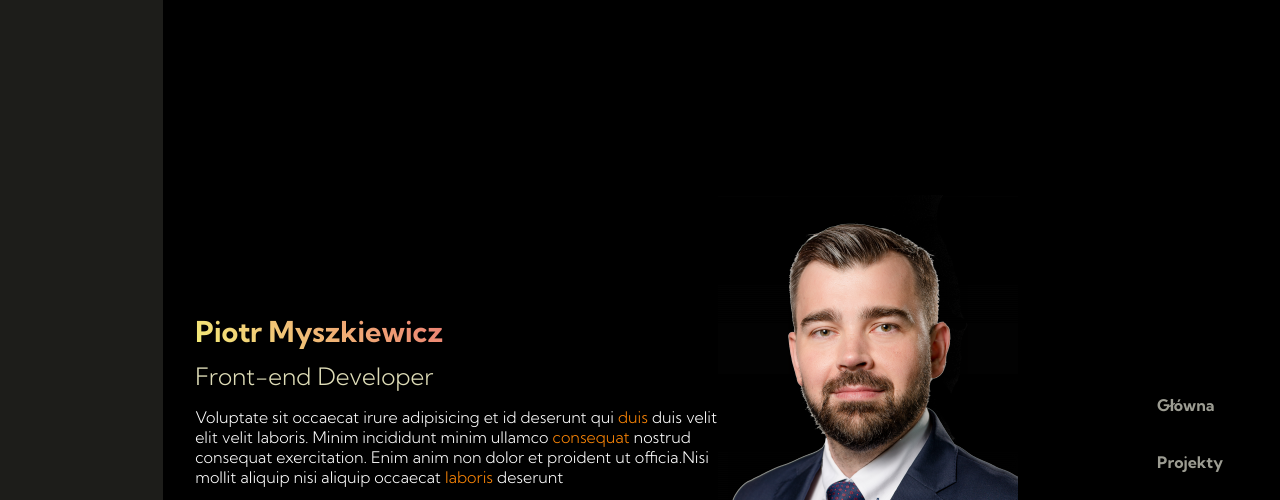
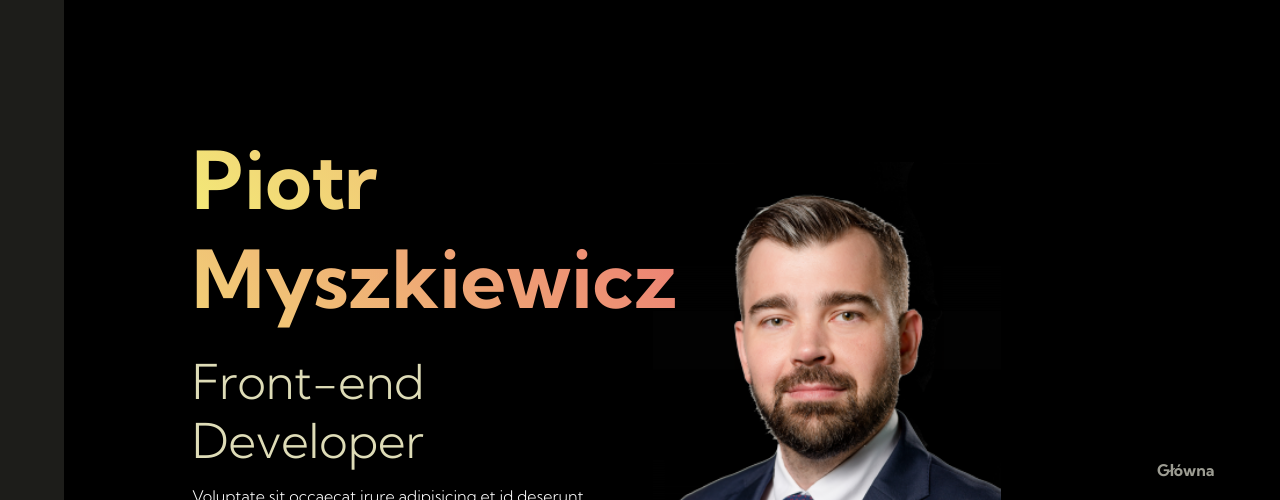
Before and after one commit to mycak/contactSite--portfolio, a React app: page / in a window 1280 px wide. Shown: the top 500 px of the page. Built offline with nearby package versions, Linux system fonts and the light colour scheme.

Commit message:
next progress

```diff
--- a/src/components/Header.js
+++ b/src/components/Header.js
@@ -1,10 +1,33 @@
-import React from 'react';
+import React, { useEffect } from 'react';
 import '../styles/header.css';
 import img from '../helperFiles/images/1.png'
 
 const Header = () => {
+
+    const handleVisibility = (e) => {
+        const headerTextDivs = document.querySelector('.header--text--container').children;
+        const headerPicDiv = document.querySelector('.header--pic--container');
+        const scrollY = window.scrollY;
+        const headerBottom =  document.querySelector('#header').offsetHeight;
+        if (scrollY === 0) return;
+        if (scrollY > .6*headerBottom) {
+            [...headerTextDivs].forEach(div => div.classList.remove('active'));
+            headerPicDiv.classList.remove('active');
+        } else {
+            [...headerTextDivs].forEach(div => div.classList.add('active'));
+            headerPicDiv.classList.add('active');
+        }
+
+
+    }
+
+    useEffect (() => {
+        document.addEventListener('scroll', handleVisibility);
+        return () => document.removeEventListener('scroll', handleVisibility)
+    },[])
+
     return (
-        <section className="section" id="header">
+        <section className="section section--header" id="header">
             <header className="header--container">
                 <div className="header--leftside--container">
 
@@ -12,7 +35,7 @@ const Header = () => {
                 <div className="header--main--container">
                     <div className="header--text--container">
                         <div className="header--title">
-                            <h1><span className="gradient-text">Piotr Myszkiewicz</span></h1>
+                            <p><span className="gradient-text">Piotr Myszkiewicz</span></p>
                         </div>
                         <div className="header--subtitle">
                             <p>Front-end Developer</p>
--- a/src/components/Navigation.js
+++ b/src/components/Navigation.js
@@ -1,10 +1,10 @@
 import React, { useEffect, useState } from 'react';
 import '../styles/navigation.css';
-import {countPercentScrolledSite, spyMenu} from '../helperFiles/helperFunctions';
+import {countPercentScrolledSite, spyMenuActive} from '../helperFiles/helperFunctions';
 
 
 const Navigation = () => {
-    spyMenu();
+    spyMenuActive();
 
     const [percScrolled, setPercScrolled] = useState(0);
 
@@ -45,7 +45,7 @@ const Navigation = () => {
                     <p>Piotr Myszkiewicz</p>
                 </div>
                 <div className="navigation--links--container">
-                    <div className="navigation--link--container"><a href="#header" >Główna</a></div>
+                    <div className="navigation--link--container"><a href="#header">Główna</a></div>
                     <div className="navigation--link--container"><a href="#projects">Projekty</a></div>
                     <div className="navigation--link--container"><a href="#stack">Stack</a></div>
                     <div className="navigation--link--container"> <a href="#interests">O mnie</a></div>
--- a/src/helperFiles/helperFunctions.js
+++ b/src/helperFiles/helperFunctions.js
@@ -49,9 +49,8 @@ export const removeAnimation = () => {
 };
 
 
-export const spyMenu = () => {
+export const spyMenuActive = () => {
     document.addEventListener('DOMContentLoaded', function(){
-        console.log('essa')
         const sections = document.querySelectorAll('.section');
         const menu_links = document.querySelectorAll('.navigation--link--container a');
         const makeActive = (link) => menu_links[link].classList.add("navLink--active");
@@ -59,6 +58,7 @@ export const spyMenu = () => {
         const removeAllActive = () => [...Array(sections.length).keys()].forEach((link) => removeActive(link));
         const sectionMargin = 200;
         let currentActive = 0;
+        document.querySelector('.navigation--link--container a').classList.add('navLink--active');
 
   // listen for scroll events
         window.addEventListener("scroll", () => {
--- a/src/styles/header.css
+++ b/src/styles/header.css
@@ -1,25 +1,34 @@
+.section--header {
+  width: 85%;
+  height: 100vh;
+  max-width: 85%;
+
+}
+
 .header--container {
-    width: 85%;
+  width: 100%;
   height: 100vh;
   display: flex;
   flex-direction: row;
 }
 
 .header--leftside--container {
-    width: 15vw;
+  flex: .5;
   background-color: #1d1d1a;
   height: 100%;
+  min-width: 5vw;
 }
 
 .header--main--container {
-    width: 100%;
+  flex: 8;
   display: flex;
   flex-direction: row;
 }
 
 .header--text--container {
-    padding-left: 2em;
-    width: 60%;
+  margin-top: -2em;
+  margin-left: 8em;
+  width: 45%;
   height: 100%;
   display: flex;
   flex-direction: column;
@@ -29,19 +38,23 @@
 .header--title {
   transform: translateY(-50%);
   opacity: 0;
-    font-size: 1.2em;
+  font-size: 5em;
+  font-weight: 700;
+  width: 80%;
   transition: transform 1s ease-out, opacity 2s;
 }
 
 .header--subtitle {
+  width: 100%;
   margin-top: .5em;
   opacity: 0;
-    font-size: 1.5em;
+  font-size: 3em;
   transform: translateX(-20%);
   transition: transform 1s ease-out, opacity 2.2s;
 }
 
 .header--decription {
+  width: 90%;
   opacity: 0;
   margin-top: 1em;
   color: #fff;
@@ -50,12 +63,18 @@
 }
 
 .header--pic--container {
+  width: 100%;
   display: flex;
   flex-direction: column;
   justify-content: center;
   opacity: 0;
-    transform: translateX(12%);
-    transition: transform .4s ease-out, opacity .7s;
+  transform: translateY(8%);
+  transition: transform 1.9s ease-out, opacity .4s;
+}
+
+.header--pic--container img {
+  width: 80%;
+  height: auto;
 }
 
 .header--title.active {
--- a/src/styles/navigation.css
+++ b/src/styles/navigation.css
@@ -1,6 +1,6 @@
 /* #1d1d1b */
 .navigation--container {
-    background-color: #0000 ;
+    background-color: #0000;
     position: fixed;
     right: 0;
     margin-right: 0;
@@ -41,7 +41,7 @@
 .navigation--links--container {
     display: flex;
     flex-direction: column;
-    height: 40%;
+    height: 30%;
     justify-content: space-around;
     padding-left: 2em;
     margin-bottom: 6em;
@@ -63,10 +63,10 @@
     transition: transform 2.5s ease-in-out, opacity 1.5s;
     opacity: 1;
     transform: translateX(0%);
-
 }
 
 .navigation--link--container:hover {
+    transition: all .5s ease-in-out;
     transform: translateX(12%);
 }
 
```
Lines whose indentation alone changed are shown as unchanged.
